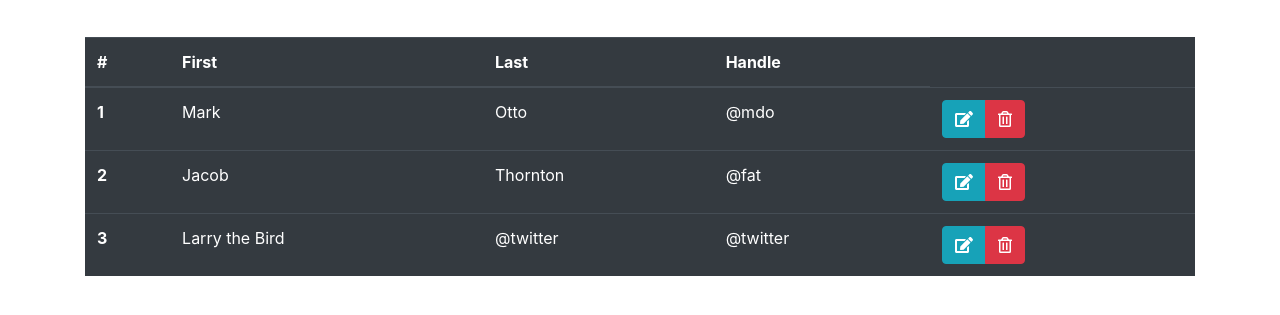
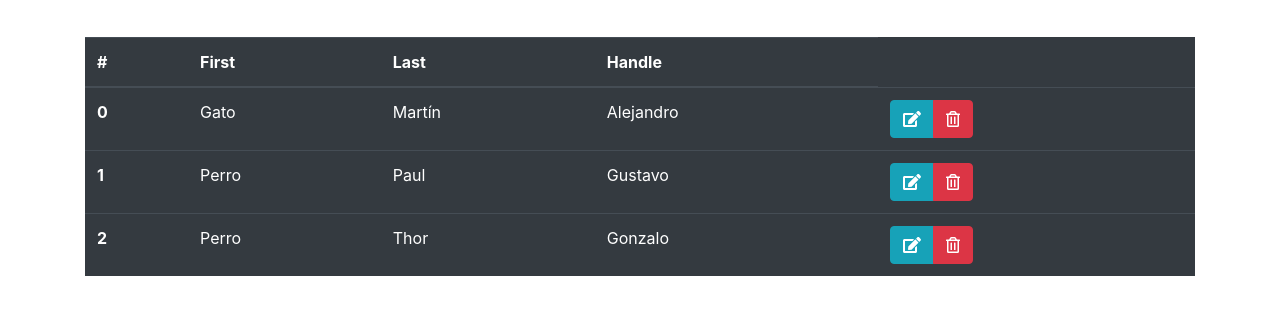
Before and after one commit to Gonza17/Proyecto_Veterinaria, a plain HTML site: page index.html in a window 1280 px wide. Shown: the part 205-520 px from the top of the page. Drawn offline with nearby package versions, Linux system fonts and the light colour scheme.

Commit message:
listo arreglo de conflictos

```diff
--- a/JS/mascotas.js
+++ b/JS/mascotas.js
@@ -1,13 +1,26 @@
+const listaMascotas = document.getElementById("lista-mascotas");
+
 let mascotas = [
     {
         tipo:"Gato",
         nombre: "Martín",
         dueno: "Alejandro"
     },
+    {
+        tipo: "Perro",
+        nombre: "Paul",
+        dueno: "Gustavo"
+    },
+    {
+        tipo: "Perro",
+        nombre: "Thor",
+        dueno: "Gonzalo"
+    }
 ];
 
-function listarMascotas(){
-    let htmlMascotas = mascotas.map((mascota, indice)=>{`<tr>
+function listarMascotas (){
+    const htmlMascotas = mascotas.map((mascota, indice)=>
+    `<tr>
     <th scope="row">${indice}</th>
     <td>${mascota.tipo}</td>
     <td>${mascota.nombre}</td>
@@ -19,8 +32,8 @@ function listarMascotas(){
     </div>
     </td>
     </tr>`
-    });
-    console.log(htmlMascotas);
+    ).join(" ")
+    listaMascotas.innerHTML = htmlMascotas;
 }
 
 listarMascotas();
--- a/index.html
+++ b/index.html
@@ -66,43 +66,8 @@
                 <th scope="col">Handle</th>
               </tr>
             </thead>
-            <tbody>
-              <tr>
-                <th scope="row">1</th>
-                <td>Mark</td>
-                <td>Otto</td>
-                <td>@mdo</td>
-                <td>
-                  <div class="btn-group" role="group" aria-label="Basic example">
-                      <button type="button" class="btn btn-info"><i class="fas fa-edit"></i></button>
-                      <button type="button" class="btn btn-danger"><i class="far fa-trash-alt"></i></button>
-                  </div>
-                </td>
-              </tr>
-              <tr>
-                <th scope="row">2</th>
-                <td>Jacob</td>
-                <td>Thornton</td>
-                <td>@fat</td>
-                <td>
-                  <div class="btn-group" role="group" aria-label="Basic example">
-                      <button type="button" class="btn btn-info"><i class="fas fa-edit"></i></button>
-                      <button type="button" class="btn btn-danger"><i class="far fa-trash-alt"></i></button>
-                  </div>
-                </td>
-              </tr>
-              <tr>
-                <th scope="row">3</th>
-                <td>Larry the Bird</td>
-                <td>@twitter</td>
-                <td>@twitter</td>
-                <td>
-                  <div class="btn-group" role="group" aria-label="Basic example">
-                      <button type="button" class="btn btn-info"><i class="fas fa-edit"></i></button>
-                      <button type="button" class="btn btn-danger"><i class="far fa-trash-alt"></i></button>
-                  </div>
-                </td>
-              </tr>
+            <tbody id="lista-mascotas">
+
             </tbody>
       </table>
     </div>
```
Lines whose indentation alone changed are shown as unchanged.
